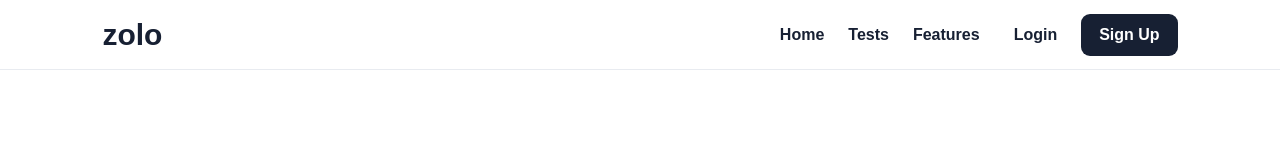
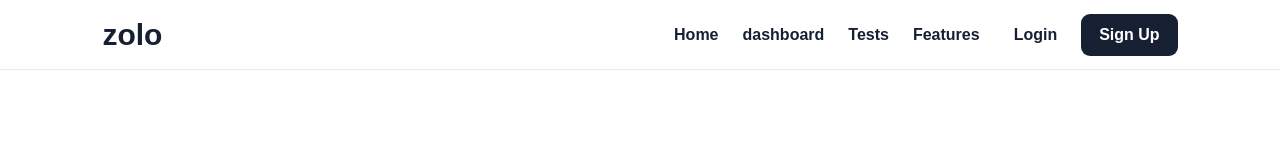
Before and after one commit to bhairu23777-jpg/Zolo, a plain HTML site: page index.html in a window 1280 px wide. Shown: the top 160 px of the page. Drawn offline with Linux system fonts and the light colour scheme.

Commit message:
Update index.html

```diff
--- a/index.html
+++ b/index.html
@@ -14,6 +14,7 @@
 
   <nav>
     <a href="index.html">Home</a>
+    <a href="dashboard.html">dashboard</a>
     <a href="test.html">Tests</a>
     <a href="#features">Features</a>
     <a href="login.html" class="login-link">Login</a>
```
